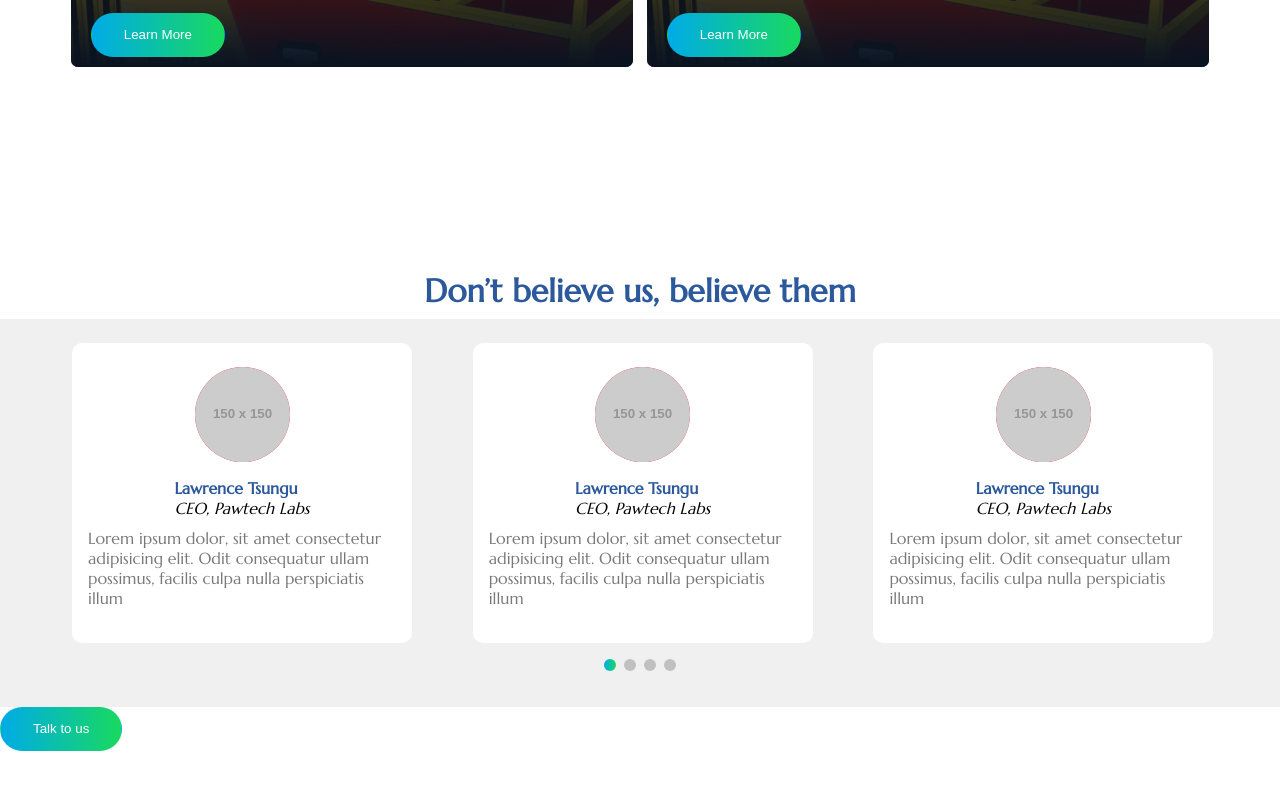
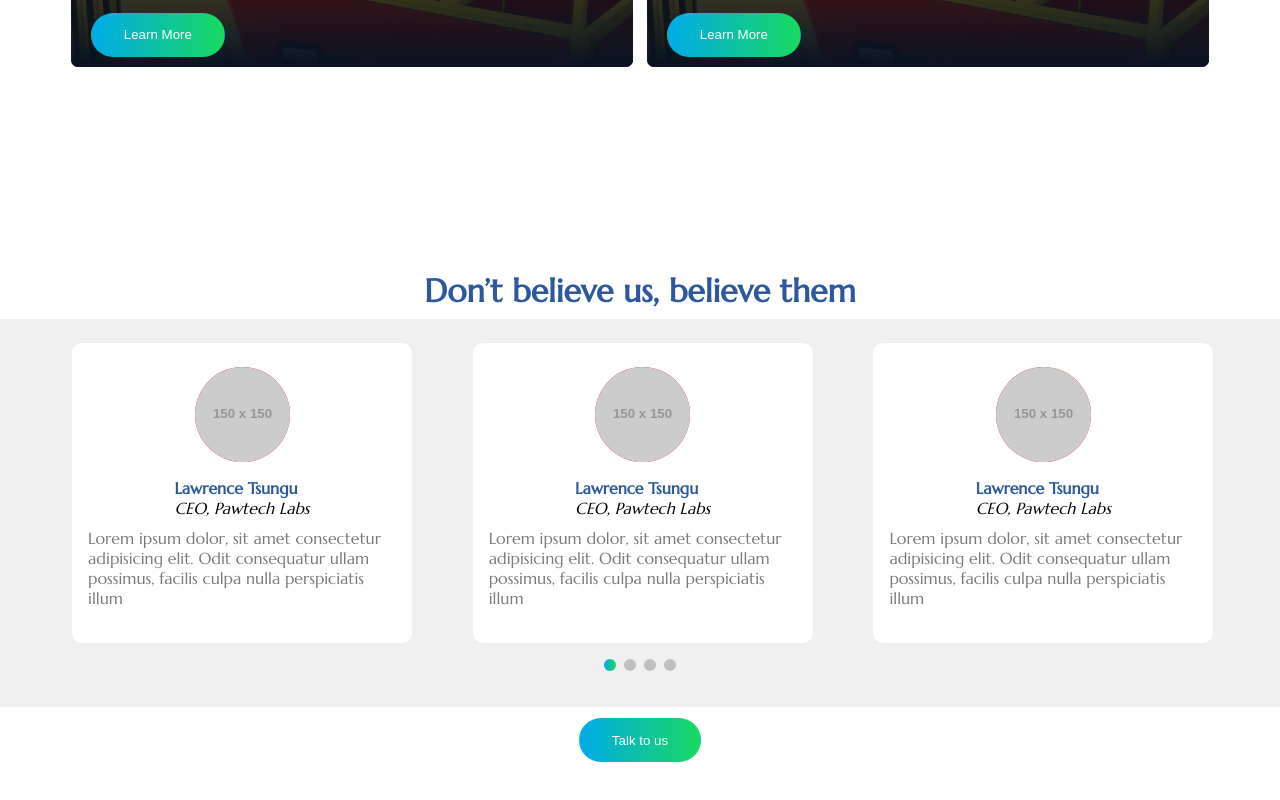
Before and after one commit to sweetLawrence/Zamar-Solutions-Limited, a React (Vite) app: page / in a window 1280 px wide. Shown: the part 1841-2641 px from the top of the page. Built offline with nearby package versions, Linux system fonts and the light colour scheme.

Commit message:
added testimonials section, used swiper js

```diff
--- a/src/components/styles/testimonials.css
+++ b/src/components/styles/testimonials.css
@@ -93,6 +93,12 @@
   /* background: red; */
 }
 
+.testimonials .btnSection{
+    /* background-color: red; */
+    text-align: center;
+    margin-top: .7em;
+}
+
 /*  SWIPER JS - PAGINATION STYLES */
 .swiper-pagination {
   bottom: 0px !important;
```
